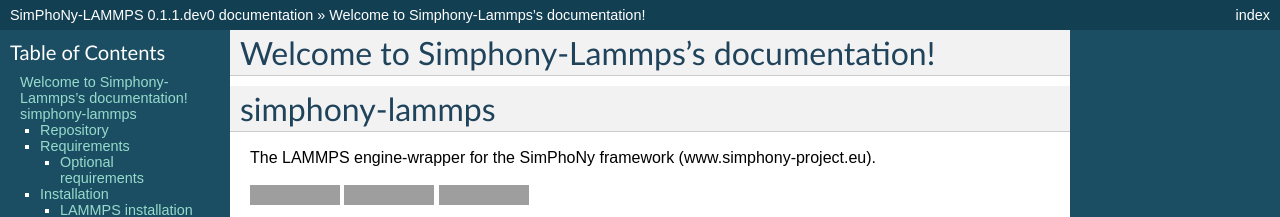
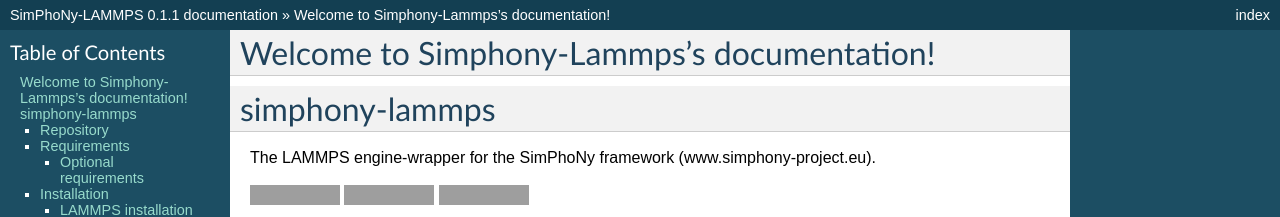
Before and after one commit to simphony/simphony-lammps, a Sphinx documentation site: the page built from doc/source/index.rst, in a window 1280 px wide and 900 px high. Shown: the top 217 px of the window. Built offline with Sphinx 7.4.7, drawn with Linux system fonts in a browser that asks for light colours; some of the changed text lies outside the part shown; grey boxes are pictures that could not be loaded.

Commit message:
upgrade version to 0.1.1

```diff
--- a/doc/source/conf.py
+++ b/doc/source/conf.py
@@ -59,9 +59,9 @@
 # built documents.
 #
 # The short X.Y version.
-version = '0.1'
+version = '0.1.1'
 # The full version, including alpha/beta/rc tags.
-release = '0.1.1.dev0'
+release = '0.1.1'
 
 # The language for content autogenerated by Sphinx. Refer to documentation
 # for a list of supported languages.
--- a/setup.py
+++ b/setup.py
@@ -5,7 +5,7 @@
 with open('README.rst', 'r') as readme:
     README_TEXT = readme.read()
 
-VERSION = '0.1.1.dev0'
+VERSION = '0.1.1'
 
 
 def write_version_py(filename=None):
```
